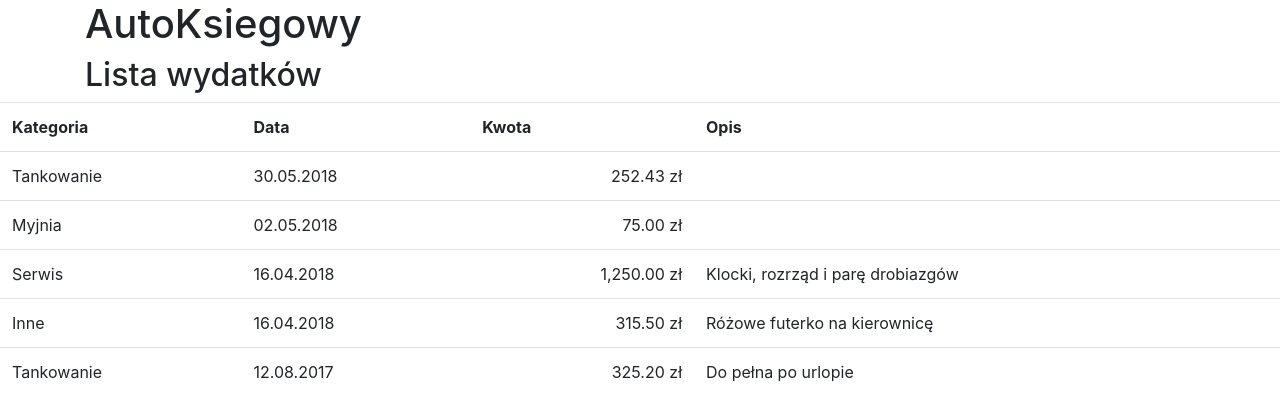
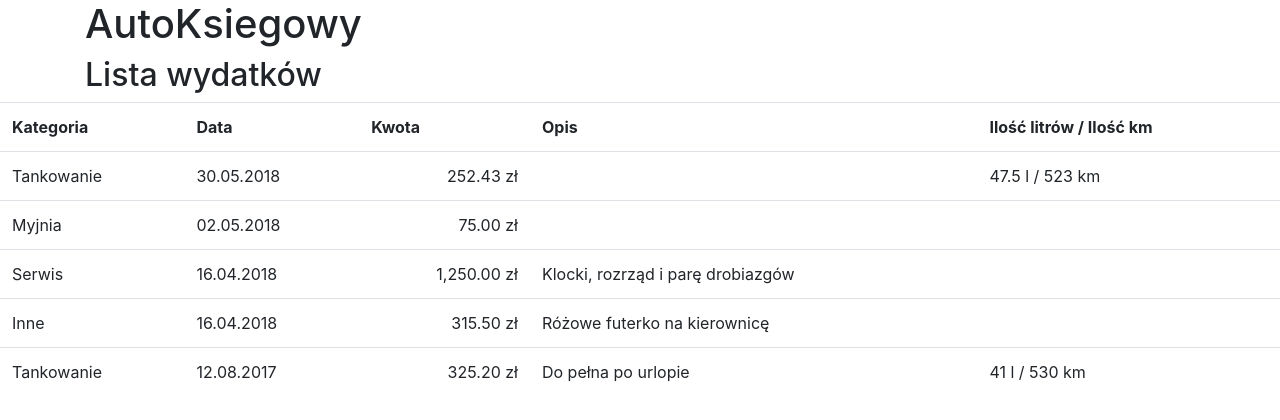
Before and after one commit to kalickiPawel/AutoKsiegowy, an Angular app: page / in a window 1280 px wide. Shown: the top 420 px of the page. Built offline with nearby package versions, Linux system fonts and the light colour scheme.

Commit message:
Add first task

```diff
--- a/src/app/app.component.html
+++ b/src/app/app.component.html
@@ -13,11 +13,19 @@
         <th>Data</th>
         <th>Kwota</th>
         <th>Opis</th>
+        <th>Ilość litrów / Ilość km</th>
     </tr>
     <tr *ngFor="let wydatek of wydatki">
       <td>{{wydatek.kategoria}}</td>
       <td>{{wydatek.data | date:'dd.MM.yyyy'}}</td>
       <td class="text-sm-right">{{wydatek.kwota | number:'1.2-2'}} zł</td>
       <td>{{wydatek.opis}}</td>
+      <td>
+        <div *ngIf="wydatek.kategoria=='Tankowanie'">
+          <span *ngIf="wydatek.ileLitrow">{{wydatek.ileLitrow | number:'2.0-1'}} l</span>
+          <span *ngIf="wydatek.ileLitrow && wydatek.ileKm"> / </span>
+          <span *ngIf="wydatek.ileKm">{{wydatek.ileKm}} km</span>
+        </div>
+      </td>
     </tr>
 </table>
--- a/src/app/app.component.ts
+++ b/src/app/app.component.ts
@@ -9,13 +9,14 @@ import { Wydatek, KATEGORIE } from './wydatek';
 export class AppComponent {
   title = 'AutoKsiegowy';
   wydatki: Wydatek[];
-  ngOnInit(){
+  // tslint:disable-next-line:use-life-cycle-interface
+  ngOnInit() {
     this.wydatki = [
-      new Wydatek('Tankowanie', 252.43, '', new Date(2018, 4, 30)),
+      new Wydatek('Tankowanie', 252.43, '', new Date(2018, 4, 30), 523, 47.5),
       new Wydatek('Myjnia', 75, '', new Date(2018, 4, 2)),
       new Wydatek('Serwis', 1250, 'Klocki, rozrząd i parę drobiazgów', new Date(2018, 3, 16)),
       new Wydatek('Inne', 315.50, 'Różowe futerko na kierownicę', new Date(2018, 3, 16)),
-      new Wydatek('Tankowanie', 325.20, 'Do pełna po urlopie', new Date(2017, 7, 12))
+      new Wydatek('Tankowanie', 325.20, 'Do pełna po urlopie', new Date(2017, 7, 12), 530, 41)
     ];
   }
 }
--- a/src/app/app.module.ts
+++ b/src/app/app.module.ts
@@ -3,10 +3,12 @@ import { NgModule } from '@angular/core';
 
 import { AppRoutingModule } from './app-routing.module';
 import { AppComponent } from './app.component';
+import { ListaWydatkowComponent } from './lista-wydatkow/lista-wydatkow.component';
 
 @NgModule({
   declarations: [
-    AppComponent
+    AppComponent,
+    ListaWydatkowComponent
   ],
   imports: [
     BrowserModule,
--- /dev/null
+++ b/src/app/lista-wydatkow/lista-wydatkow.component.html
@@ -0,0 +1,3 @@
+<p>
+  lista-wydatkow works!
+</p>
--- /dev/null
+++ b/src/app/lista-wydatkow/lista-wydatkow.component.ts
@@ -0,0 +1,15 @@
+import { Component, OnInit } from '@angular/core';
+
+@Component({
+  selector: 'app-lista-wydatkow',
+  templateUrl: './lista-wydatkow.component.html',
+  styleUrls: ['./lista-wydatkow.component.css']
+})
+export class ListaWydatkowComponent implements OnInit {
+
+  constructor() { }
+
+  ngOnInit() {
+  }
+
+}
--- a/src/app/wydatek.ts
+++ b/src/app/wydatek.ts
@@ -3,7 +3,9 @@ export class Wydatek {
         public kategoria: string,
         public kwota: number,
         public opis: string,
-        public data: Date){
+        public data: Date,
+        public ileKm?: number,
+        public ileLitrow?: number) {
     }
 }
 
```
Also changed, not shown: src/app/lista-wydatkow/lista-wydatkow.component.css (added), 1 other file (tests, documents, lock files or other folders).
